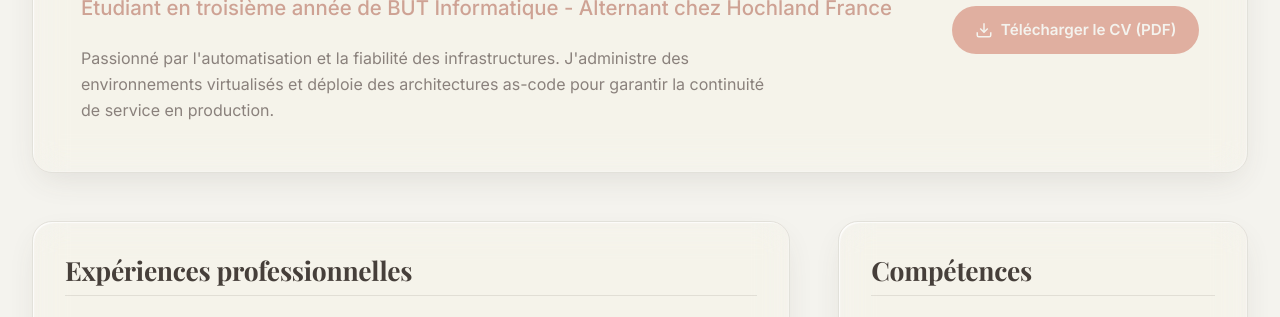
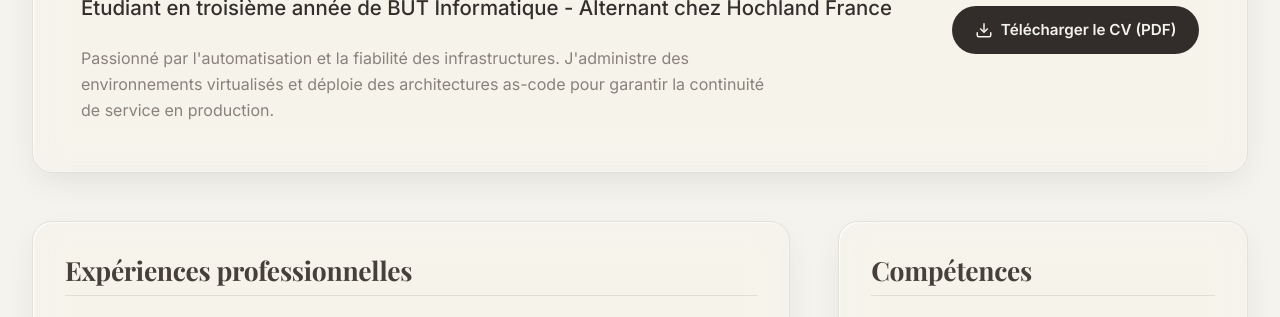
Before and after one commit to crochetremi/crochetremi.github.io, a plain HTML site: page cv.html in a window 1280 px wide. Shown: the part 233-550 px from the top of the page. Drawn offline with nearby package versions, Linux system fonts and the light colour scheme; a web font is replaced by a local one.

Commit message:
Nouvelle palette de couleurs

```diff
--- a/css/tokens.css
+++ b/css/tokens.css
@@ -6,7 +6,7 @@
   --palette-green: #8A817C;      /* Bleu royal Hochland (arche & typographie du logo) */
   --palette-sage: #BCB8B1;       /* Bleu glacier / ciel alpin (nuances secondaires & verre) */
   --palette-cream: #F4F3EE;      /* Blanc alpin légèrement bleuté (fond clair & texte sombre) */
-  --palette-terracotta: #E0AFA0; /* Rouge écusson Hochland (accents, boutons & appels à l'action) */
+  --palette-terracotta: #322d2a; /* Rouge écusson Hochland (accents, boutons & appels à l'action) */
 
   /* ==========================================================================
      2. TYPOGRAPHIE & ÉCHELLES FLUIDES
```
